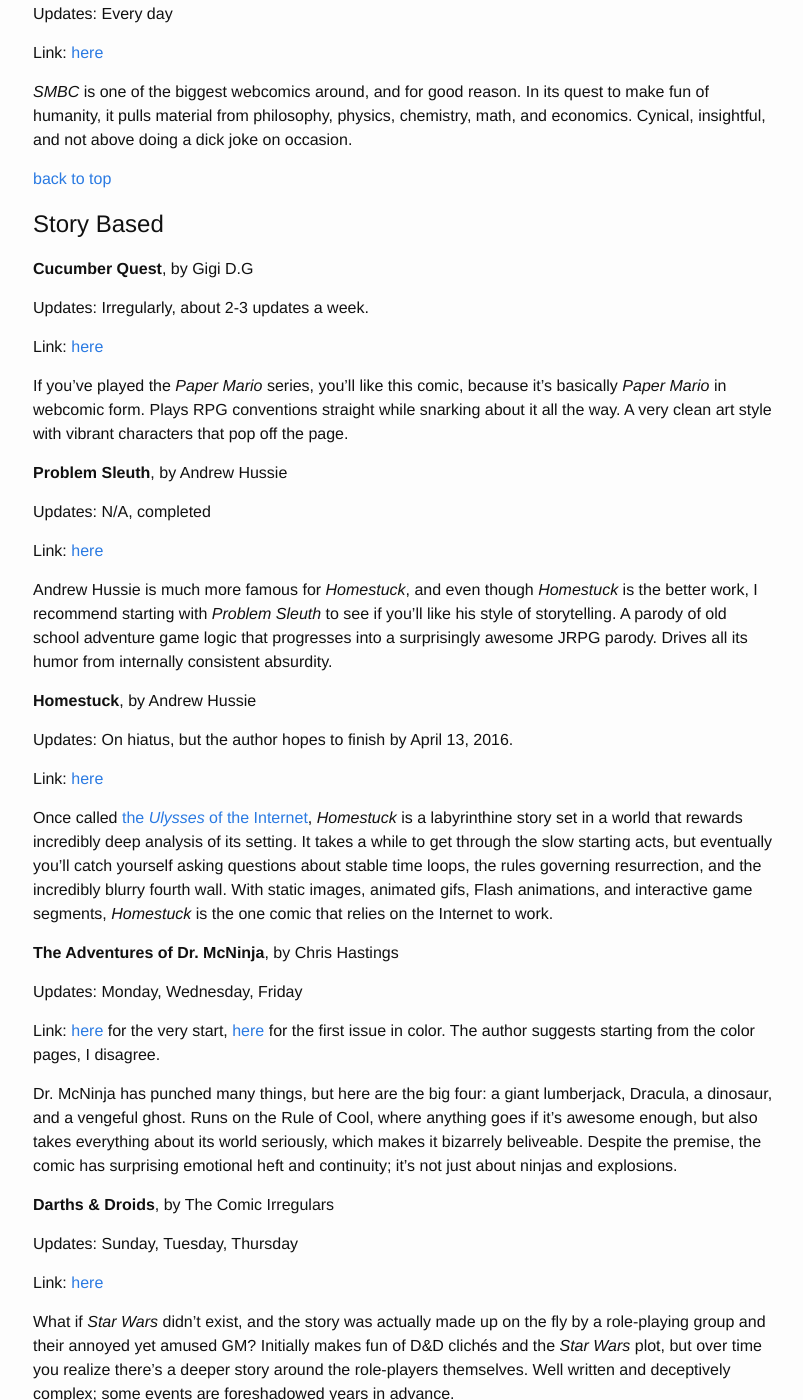
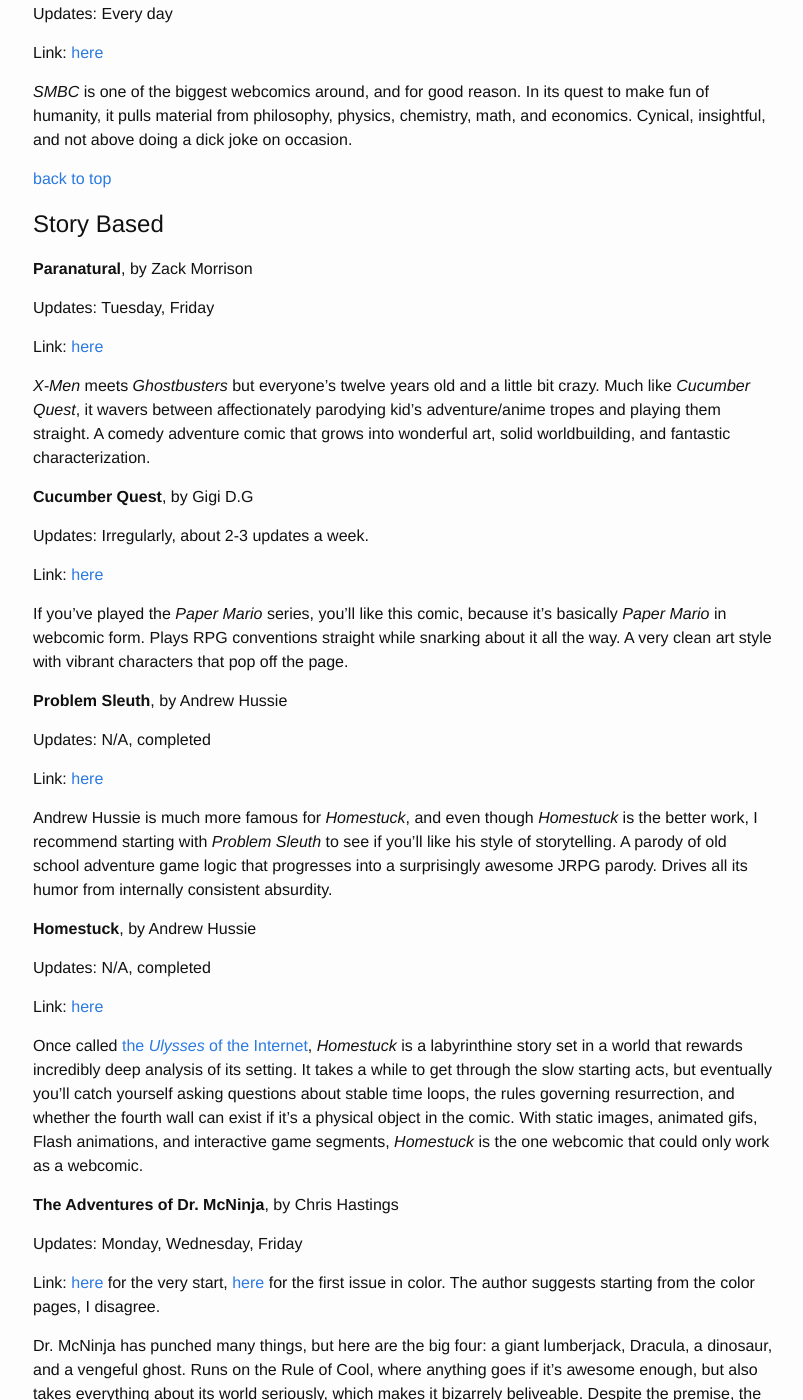
Before and after one commit to alexirpan/alexirpan.github.io, a Jekyll site: the page built from webcomic-reviews.markdown, in a window 1280 px wide and 1400 px high, scrolled down 1267 px. Shown: the whole window, without its empty margins (237-1040 px from the left). Built offline with Jekyll 4.4.1, drawn with Linux system fonts in a browser that asks for light colours; some of the changed text lies outside the part shown.

Commit message:
Updating webcomic reviews and about page

```diff
--- a/webcomic-reviews.markdown
+++ b/webcomic-reviews.markdown
@@ -72,6 +72,18 @@
 
 # Story Based
 
+**Paranatural**, by Zack Morrison
+
+Updates: Tuesday, Friday
+
+Link: [here](http://www.paranatural.net/comic/chapter-1)
+
+*X-Men* meets *Ghostbusters* but everyone's twelve years old and a little bit
+crazy. Much like *Cucumber Quest*, it wavers between affectionately parodying
+kid's adventure/anime tropes and playing them straight.
+A comedy adventure comic that grows into wonderful art, solid
+worldbuilding, and fantastic characterization.
+
 **Cucumber Quest**, by Gigi D.G
 
 Updates: Irregularly, about 2-3 updates a week.
@@ -98,7 +110,7 @@
 
 **Homestuck**, by Andrew Hussie
 
-Updates: On hiatus, but the author hopes to finish by April 13, 2016.
+Updates: N/A, completed
 
 Link: [here](http://www.mspaintadventures.com/?s=6)
 
@@ -107,10 +119,10 @@
 that rewards incredibly deep analysis of its setting.
 It takes a while to get through the slow starting acts, but eventually you'll catch yourself
 asking questions about stable time loops, the rules governing resurrection, and
-the incredibly blurry fourth wall.
+whether the fourth wall can exist if it's a physical object in the comic.
 With static images, animated gifs, Flash animations, and interactive
-game segments, *Homestuck* is the one comic that relies on the Internet to
-work.
+game segments, *Homestuck* is the one webcomic that could only work as a
+webcomic.
 
 **The Adventures of Dr. McNinja**, by Chris Hastings
 
```
Also changed, not shown: other parts of webcomic-reviews.markdown (+2 -2 lines), about.md (+6 -6 lines).
